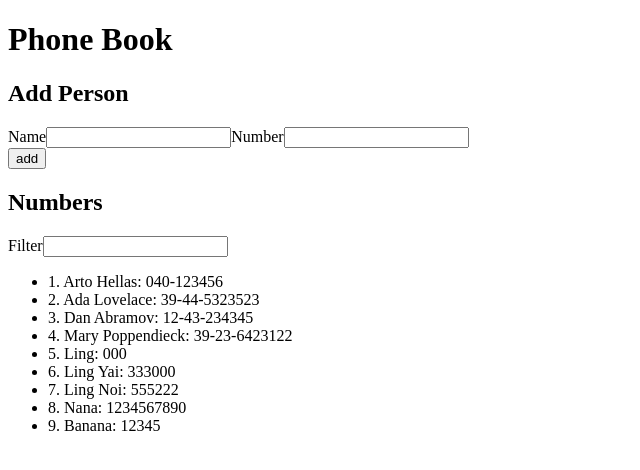
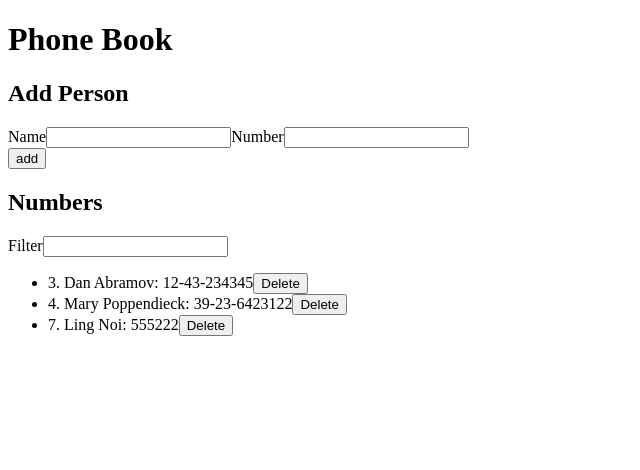
Before and after one commit to mcgeexyz/fullstackopen, a React (Create React App) app in the folder part2/phonebook/: page / in a window 1280 px wide. Shown: the top 470 px of the page, without its empty margins (0-640 px from the left). Built offline with nearby package versions, Linux system fonts and the light colour scheme; data requests are answered from the project's data file.

Commit message:
Complete part2 exercise 17

```diff
--- a/part2/phonebook/db.json
+++ b/part2/phonebook/db.json
@@ -1,15 +1,5 @@
 {
   "persons": [
-    {
-      "name": "Arto Hellas",
-      "number": "040-123456",
-      "id": 1
-    },
-    {
-      "name": "Ada Lovelace",
-      "number": "39-44-5323523",
-      "id": 2
-    },
     {
       "name": "Dan Abramov",
       "number": "12-43-234345",
@@ -21,29 +11,9 @@
       "id": 4
     },
     {
-      "id": 5,
-      "name": "Ling",
-      "number": "000"
-    },
-    {
-      "id": 6,
-      "name": "Ling Yai",
-      "number": "333000"
-    },
-    {
       "id": 7,
       "name": "Ling Noi",
       "number": "555222"
-    },
-    {
-      "id": 8,
-      "name": "Nana",
-      "number": "1234567890"
-    },
-    {
-      "id": 9,
-      "name": "Banana",
-      "number": "12345"
     }
   ]
 }
--- a/part2/phonebook/src/App.js
+++ b/part2/phonebook/src/App.js
@@ -53,6 +53,23 @@ const App = () => {
     }
   };
 
+  const handleDelete = (id) => {
+    const personToDelete = persons.find((person) => person.id === id);
+    const deleteConfirmed = window.confirm(
+      `Are you sure you want to delete ${personToDelete.name}?`
+    );
+
+    if (deleteConfirmed) {
+      personsService.del(id).then((res) => {
+        setPersons((prevState) => {
+          return prevState.filter((person) => person.id !== id);
+        }).catch((err) => {
+          alert(`Error deleting ${personToDelete.name}...`, err);
+        });
+      });
+    }
+  };
+
   return (
     <div>
       <h1>Phone Book</h1>
@@ -69,6 +86,7 @@ const App = () => {
       <Persons
         persons={persons}
         filter={filter}
+        handleDelete={handleDelete}
       />
     </div>
   );
--- a/part2/phonebook/src/components/Persons.js
+++ b/part2/phonebook/src/components/Persons.js
@@ -1,10 +1,11 @@
-const Person = ({ person: { name, number, id } }) => (
+const Person = ({ person: { name, number, id }, handleDelete }) => (
   <li>
     {id}. {name}: {number}
+    <button onClick={handleDelete}>Delete</button>
   </li>
 );
 
-const Persons = ({ persons, filter }) => {
+const Persons = ({ persons, filter, handleDelete }) => {
   const personsToShow = persons
     .filter((person) =>
       person.name.toLowerCase().includes(filter.toLowerCase())
@@ -13,6 +14,7 @@ const Persons = ({ persons, filter }) => {
       <Person
         key={person.id}
         person={person}
+        handleDelete={() => handleDelete(person.id)}
       />
     ));
 
--- a/part2/phonebook/src/services/persons.js
+++ b/part2/phonebook/src/services/persons.js
@@ -10,6 +10,10 @@ const create = (newPerson) => {
   return axios.post(baseURL, newPerson).then((res) => res.data);
 };
 
-const personsService = { getAll, create };
+const del = (id) => {
+  return axios.delete(`${baseURL}/${id}`).then((res) => res);
+};
+
+const personsService = { getAll, create, del };
 
 export default personsService;
```
